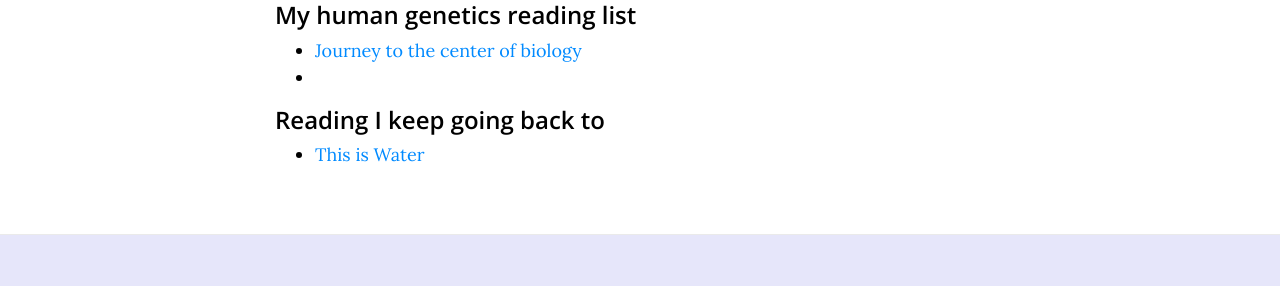
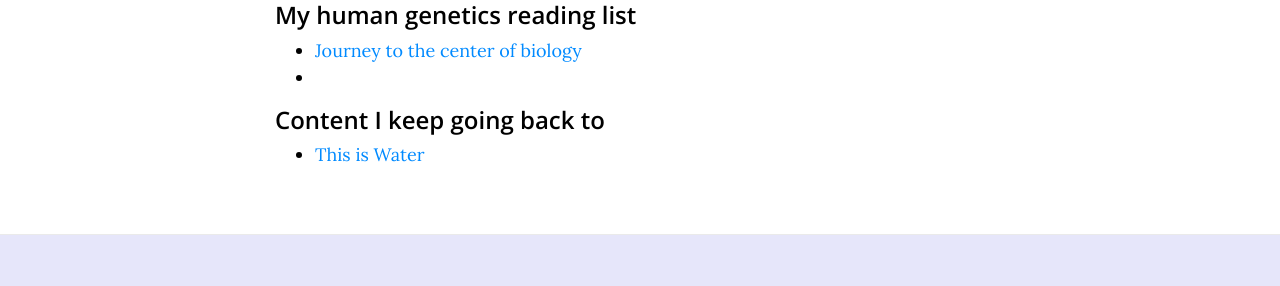
Before and after one commit to pbharathwaj/shwetaramdas.github.io, a Jekyll site: the page built from miscellaneous.md, in a window 1280 px wide. Shown: the part 367-653 px from the top of the page. Built offline with Jekyll 4.4.1, drawn with Linux system fonts in a browser that asks for light colours; nearby versions of some CDN libraries; some web fonts are replaced.

Commit message:
Update miscellaneous.md

```diff
--- a/miscellaneous.md
+++ b/miscellaneous.md
@@ -10,5 +10,5 @@ use-site-title: true
 * <a href="https://science.sciencemag.org/content/287/5459/1777.long">Journey to the center of biology</a>
 *
 
-### Reading I keep going back to
+### Content I keep going back to
 * <a href="https://www.youtube.com/watch?v=8CrOL-ydFMI">This is Water</a>
```
